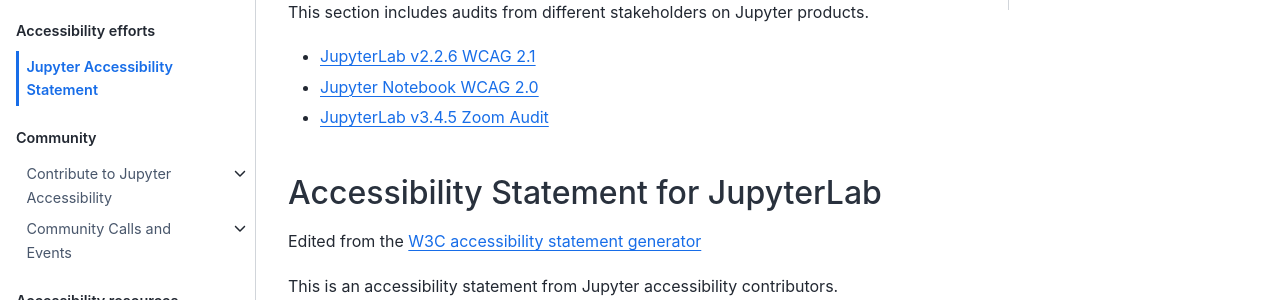
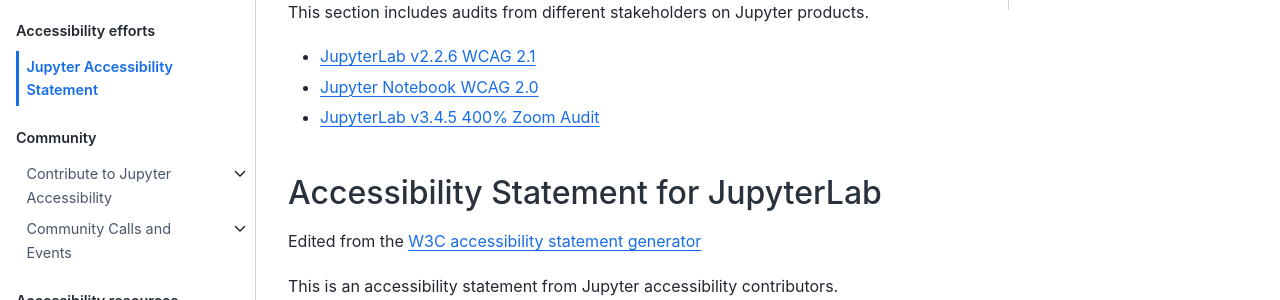
Before and after one commit to jupyter/accessibility, a Jupyter Book: the page built from docs/resources/JupyterLab-a11y-statement.md, in a window 1280 px wide and 900 px high. Shown: the part 217-517 px from the top of the window. Built offline with Jupyter Book 1.0.4 settings and Sphinx 7.4.7 and the Sphinx Book theme 1.1.4, drawn with Linux system fonts in a browser that asks for light colours; pages that are not in the unit, such as notebooks, are missing from menus.

Commit message:
Add 400% Zoom reference

```diff
--- a/docs/resources/JupyterLab-a11y-statement.md
+++ b/docs/resources/JupyterLab-a11y-statement.md
@@ -6,7 +6,7 @@
 
 - [JupyterLab v2.2.6 WCAG 2.1](https://github.com/jupyterlab/jupyterlab/issues/9399)
 - [Jupyter Notebook WCAG 2.0](https://github.com/jupyter/accessibility/issues/7)
-- [JupyterLab v3.4.5 Zoom Audit](https://github.com/Quansight-Labs/jupyterlab-accessible-themes/issues/34)
+- [JupyterLab v3.4.5 400% Zoom Audit](https://github.com/Quansight-Labs/jupyterlab-accessible-themes/issues/34)
 
 ## Accessibility Statement for JupyterLab
 
```
